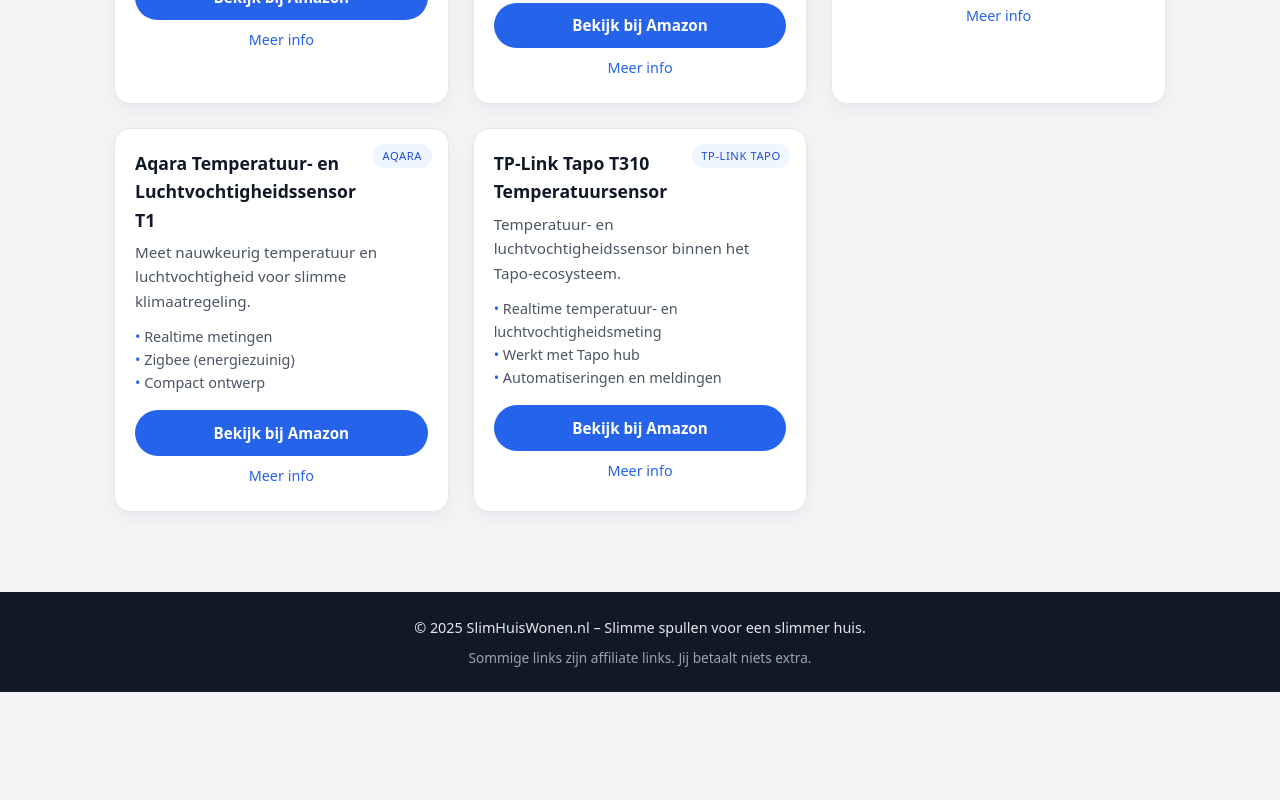
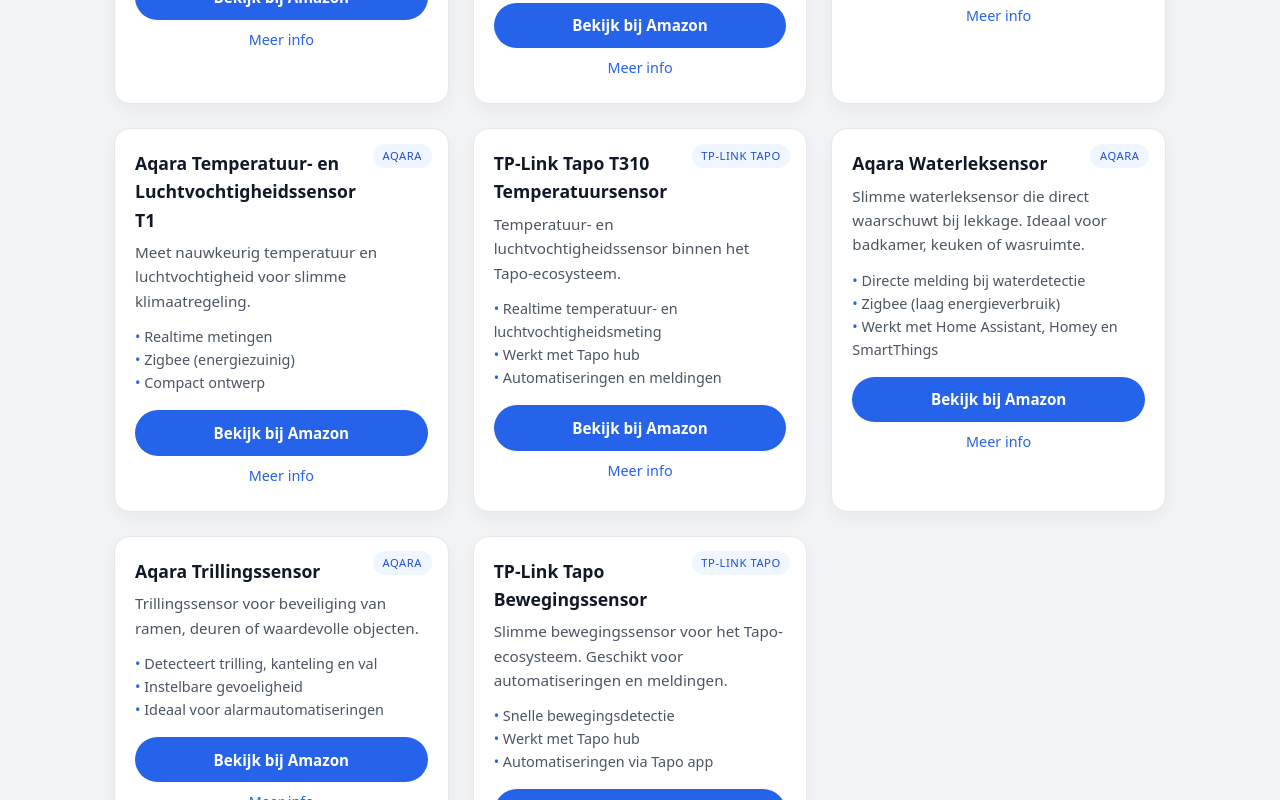
Before and after one commit to hafidgrad/SlimHuisWonen, a Next.js app: page /producten in a window 1280 px wide. Shown: the part 880-1680 px from the top of the page. Before the commit the page ends 1572 px from the top, so only its background shows below. Built offline with nearby package versions, Linux system fonts and the light colour scheme.

Commit message:
Add additional smart sensors

```diff
--- a/data/products.js
+++ b/data/products.js
@@ -158,6 +158,64 @@ export const products = [
     priceHint: "€20–€30",
     rating: 4.5,
   },
+  {
+  slug: "aqara-waterleksensor",
+  brand: "Aqara",
+  title: "Aqara Waterleksensor",
+  shortTitle: "Aqara waterleksensor",
+  category: "sensoren",
+  tags: ["sensor", "waterlek", "beveiliging"],
+  description:
+    "Slimme waterleksensor die direct waarschuwt bij lekkage. Ideaal voor badkamer, keuken of wasruimte.",
+  features: [
+    "Directe melding bij waterdetectie",
+    "Zigbee (laag energieverbruik)",
+    "Werkt met Home Assistant, Homey en SmartThings"
+  ],
+  image: "/images/products/aqara-water-leak.jpg",
+  affiliateUrl: "https://www.amazon.nl/dp/B07D37FKGY?tag=slimhuiswonen-21",
+  priceHint: "€20–€30",
+  rating: 4.6
+},
+{
+  slug: "aqara-trillingssensor",
+  brand: "Aqara",
+  title: "Aqara Trillingssensor",
+  shortTitle: "Aqara vibratie sensor",
+  category: "sensoren",
+  tags: ["sensor", "trilling", "beveiliging"],
+  description:
+    "Trillingssensor voor beveiliging van ramen, deuren of waardevolle objecten.",
+  features: [
+    "Detecteert trilling, kanteling en val",
+    "Instelbare gevoeligheid",
+    "Ideaal voor alarmautomatiseringen"
+  ],
+  image: "/images/products/aqara-vibration.jpg",
+  affiliateUrl: "https://www.amazon.nl/dp/B07D1KWR78?tag=slimhuiswonen-21",
+  priceHint: "€20–€30",
+  rating: 4.5
+},
+{
+  slug: "tp-link-tapo-motion-sensor",
+  brand: "TP-Link Tapo",
+  title: "TP-Link Tapo Bewegingssensor",
+  shortTitle: "Tapo motion sensor",
+  category: "sensoren",
+  tags: ["sensor", "beweging", "tapo"],
+  description:
+    "Slimme bewegingssensor voor het Tapo-ecosysteem. Geschikt voor automatiseringen en meldingen.",
+  features: [
+    "Snelle bewegingsdetectie",
+    "Werkt met Tapo hub",
+    "Automatiseringen via Tapo app"
+  ],
+  image: "/images/products/tapo-motion.jpg",
+  affiliateUrl: "https://www.amazon.nl/dp/B0B7NDJW6J?tag=slimhuiswonen-21",
+  priceHint: "€15–€25",
+  rating: 4.5
+},
+
 ];
 
 export function getAllProducts() {
```
